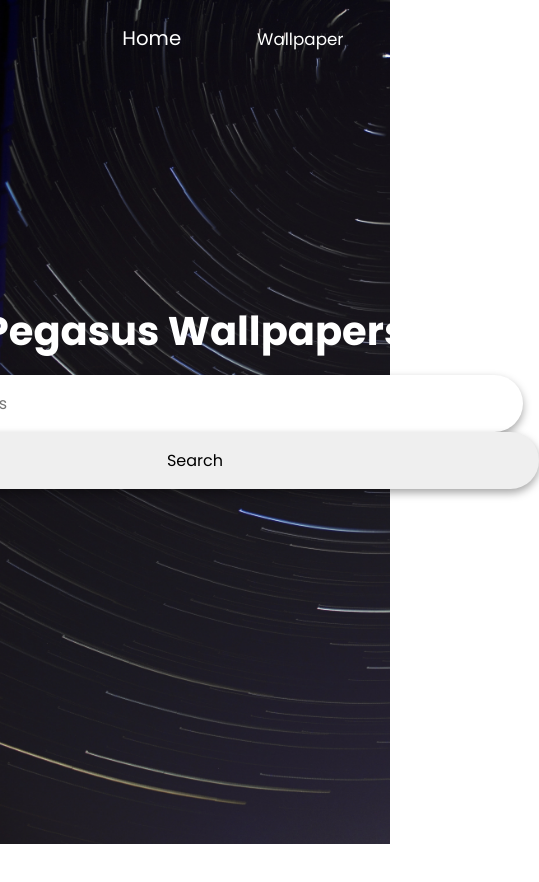
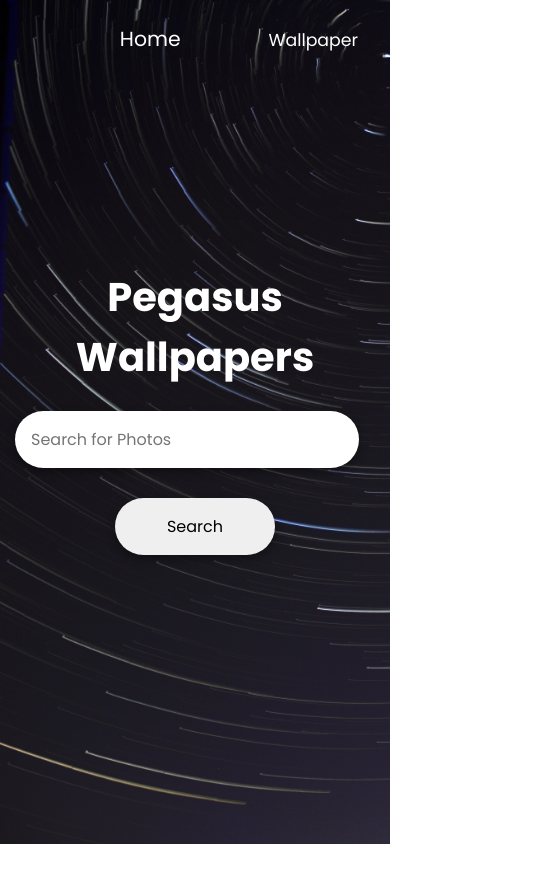
Before and after one commit to HarshDex/Pegasus_Wallpaper, a React (Vite) app: page / in a window 390 px wide. Shown: the top 882 px of the page, 539 px wide, since content can reach past the window. Built offline with nearby package versions, Linux system fonts and the light colour scheme; the HTML template or start-up script is replaced by a standard one.

Commit message:
add responsive

```diff
--- a/src/components/Navigation.css
+++ b/src/components/Navigation.css
@@ -1,3 +1,7 @@
 a {
-    font-size: 0.85em;
+  font-size: 0.85em;
 }
+
+header {
+  padding: 0 2em;
+}
--- a/src/pages/Home.css
+++ b/src/pages/Home.css
@@ -11,8 +11,8 @@ nav {
   display: flex;
   justify-content: space-between;
   text-decoration: none;
-  font-size: 1.45em;
-  padding: 0 2em;
+  align-items: center;
+  font-size: 1.5em;
 }
 
 nav a {
@@ -85,10 +85,28 @@ nav {
 
   .center--container h1 {
     font-size: 2.5em; /* Adjust font size for mobile */
+
   }
 
   .search--container {
+    align-items: center;
     flex-direction: column;
+    gap: 10px;
+    position: relative;
+
+  }
+  .search--box{
+    height: 10%;
+    width: 80%;
+    position: relative;
+    top: 10px;
+  }
+  button{
+    position: relative;
+    top: 30px;
+    width: 30px;
+    display: flex;
+    justify-content: center;
   }
 }
 
@@ -111,6 +129,9 @@ nav {
   .search--container {
     flex-direction: column;
   }
+  .search--box{
+
+  }
 }
 
 /* Media query for screens with a minimum width of 992px (small desktops and above) */
--- a/src/pages/Wallpaper.css
+++ b/src/pages/Wallpaper.css
@@ -1,26 +1,46 @@
-#heading{
-    background-color: rgba(194, 17, 194, 0.228);
+#heading {
+  margin-top: 2em;
+  text-align: center;
+  display: flex;
+  justify-content: center;
+  align-items: center;
+  font-size: 3em;
 }
 
+.secondary--header {
+  align-items: center;
+  justify-content: space-between;
+  border-bottom: 1px solid gray;
 
-/* Media query for screens with a minimum width of 768px (tablets) */
-@media screen and (min-width: 768px) {
-    #heading{
-        font-size: 20px;
-    }
-    /* Additional styles for tablets */
 }
 
-/* Media query for screens with a minimum width of 992px (small desktops) */
-@media screen and (min-width: 992px) {
-    /* Additional styles for small desktops */
+.secondary--header nav {
+  display: flex;
+  align-items: center;
+
+
+  padding: 0.75em;
 }
 
-/* Media query for screens with a minimum width of 1200px (large desktops) */
-@media screen and (min-width: 1200px) {
-    body {
-        font-size: 22px;
-        /* Adjust other styles for large desktops */
-    }
-    /* Additional styles for large desktops */
+/* Media query for screens with a maximum width of 767px (mobile) */
+@media screen and (max-width: 767px) {
+  /* Additional styles for mobile */
+
+  #heading {
+    text-align: center;
+    display: flex;
+    justify-content: center;
+    align-items: center;
+    font-size: 2em;
+  }
 }
+
+/* Media query for screens with a minimum width of 768px and maximum width of 991px (tablets) */
+@media screen and (min-width: 768px) and (max-width: 991px) {
+  /* Additional styles for tablets */
+}
+
+/* Media query for screens with a minimum width of 992px (small desktops and above) */
+@media screen and (min-width: 992px) {
+  /* Additional styles for small desktops and above */
+}
--- a/src/pages/Wallpaper.jsx
+++ b/src/pages/Wallpaper.jsx
@@ -1,13 +1,12 @@
 import React from "react";
 import Card from "../components/Card";
 import "./Wallpaper.css";
-import Navigation from "../components/Navigation";
 import { Link } from "react-router-dom";
 
 const Wallpaper = () => {
   return (
     <>
-      <header>
+      <header className="secondary--header">
         <nav>
           <img src="" alt="" />
           <Link to={"/"}>
```
